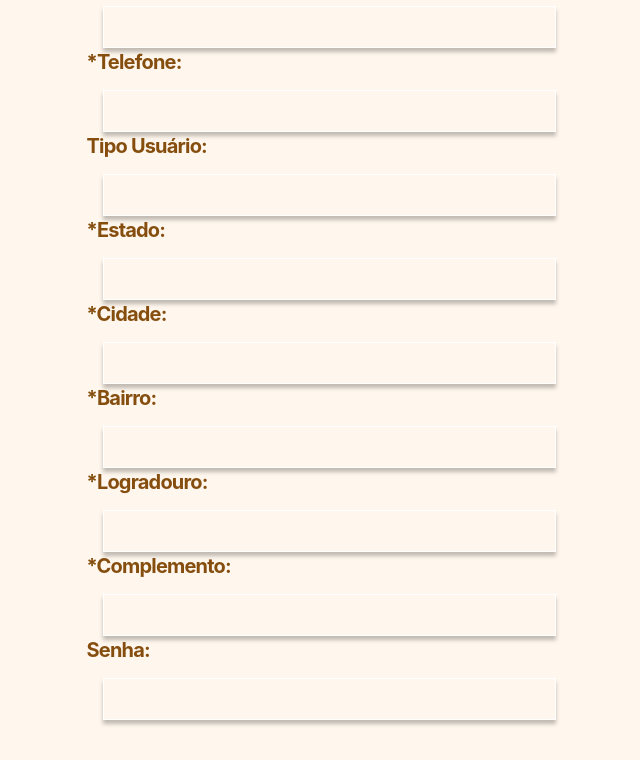
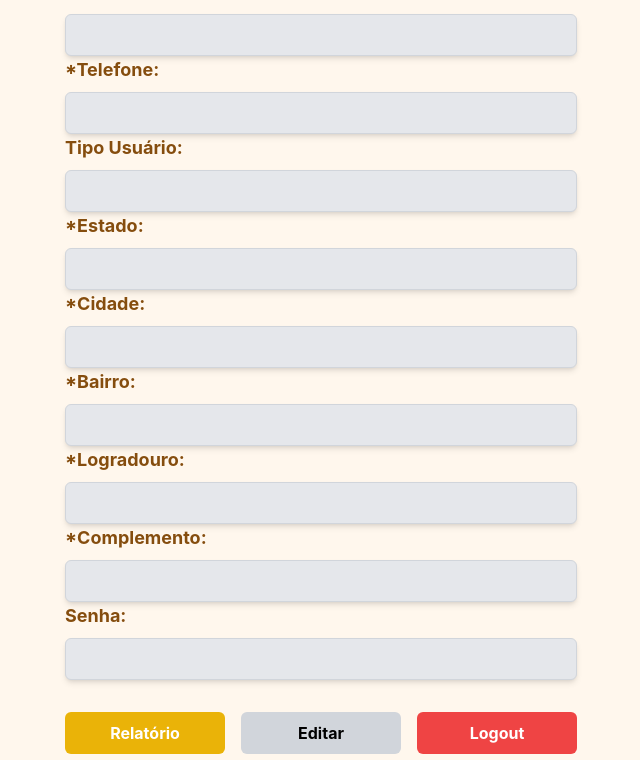
Before and after one commit to Ana-beatriz2/food_share-frontend, a React (Vite) app: page /visualizarUsuario in a window 1280 px wide. Shown: the part 620-1380 px from the top of the page, without its empty margins (319-959 px from the left). Built offline with nearby package versions, Linux system fonts and the light colour scheme.

Commit message:
visualizar e editar usuario

```diff
--- a/package.json
+++ b/package.json
@@ -19,7 +19,7 @@
     "react": "^18.3.1",
     "react-dom": "^18.3.1",
     "react-hook-form": "^7.54.2",
-    "react-router-dom": "^7.1.3",
+    "react-router-dom": "^7.1.5",
     "react-toastify": "^11.0.3",
     "tailwind-merge": "^2.6.0",
     "tailwindcss-animate": "^1.0.7"
--- /dev/null
+++ b/src/pages/app/EditarUsuario.jsx
@@ -0,0 +1,148 @@
+import React, { useState, useEffect } from "react";
+import { useForm } from "react-hook-form";
+import api from "@/services/api";
+import Logo from "@/components/ui/logo";
+import { useNavigate } from "react-router-dom";
+
+
+export function EditarUsuario({ usuarioID }) {
+    const [usuario, setUsuario] = useState(null);
+    const [isLoading, setIsLoading] = useState(true);
+
+    useEffect(() => {
+      const fetchUsuario = async () => {
+        try {
+          const response = await api.get("/usuario");
+          if (!response.ok) {
+            throw new Error("Erro ao buscar usuário");
+          }
+          const data = await response.json();
+          setUsuario(data);
+        } catch (error) {
+          alert(error.message);
+        } finally {
+          setIsLoading(false);
+        }
+      };
+      fetchUsuario();
+    }, [usuarioID]);
+
+    if (isLoading) {
+      return <p>Carregando...</p>;
+    }
+
+    if (!usuario) {
+      return <p>Usuário não encontrado.</p>;
+    }
+
+    return (
+      <div className="p-4 md:p-8">
+        <h2 className="text-xl font-bold">Detalhes do Usuário</h2>
+        <p>Nome: {usuario.nome}</p>
+        <p>Email: {usuario.email}</p>
+        <p>senha: {usuario.senha}</p>
+        <p>tipoUsuario: {usuario.enum('doador','receptor')}</p>
+        <p>Telefone: {usuario.telefone}</p>
+        <p>Endereço: {usuario.bairro}, {usuario.cidade}, {usuario.logadouro} - {usuario.complemento}, {usuario.estado}</p>
+        <p>CPF: {usuario.cpf}</p>
+        <p>CNPJ: {usuario.cnpj}</p>
+      </div>
+    );
+  }
+
+  const InputField = ({ label, placeholder, register }) => {
+    const id = React.useId();
+
+    return (
+      <div className="flex flex-col gap-2 w-full max-w-lg">
+        <label htmlFor={id} className="text-lg font-bold text-yellow-800">
+          {label}
+        </label>
+        <input
+          id={id}
+          type="text"
+          placeholder={placeholder}
+          {...register}
+          className="px-4 py-2 border border-gray-300 rounded-md w-full text-base bg-white shadow-md"
+        />
+      </div>
+    );
+  };
+
+  const ActionButtons = ({ handleSubmit, onSubmit, handleLogout }) => {
+    const navigate = useNavigate(); // Hook para navegação
+
+    return (
+        <form onSubmit={handleSubmit(onSubmit)} className="flex flex-col md:flex-row gap-4 mt-8 w-full max-w-lg">
+            <button
+                type="button"
+                onClick={() => navigate(-1)} // Voltar para a página anterior
+                className="px-4 py-2 bg-gray-300 text-black rounded-md font-bold w-full"
+            >
+                Voltar
+            </button>
+            <button type="submit" className="px-4 py-2 bg-green-500 text-white rounded-md font-bold w-full">
+                Salvar
+            </button>
+        </form>
+    );
+};
+
+  const AccountDetails = () => {
+    const { register, handleSubmit } = useForm();
+
+    const onSubmit = async (data) => {
+      try {
+        const response = await fetch("http://localhost:3000/api", {
+          method: "POST",
+          headers: {
+            "Content-Type": "application/json",
+          },
+          body: JSON.stringify(data),
+        });
+        if (!response.ok) {
+          throw new Error("Erro ao salvar os dados");
+        }
+        alert("Dados salvos com sucesso!");
+      } catch (error) {
+        alert(error.message);
+      }
+    };
+
+    const handleLogout = () => {
+      localStorage.removeItem("token");
+      window.location.href = "/login";
+    };
+    const inputFields = [
+      { label: "*Nome Completo:", value: register.nome },
+      { label: "CNPJ:", name: "cnpj" },
+      { label: "CPF", name: "cpf" },
+      { label: "*Email:", name: "email", isEmail: true },
+      { label: "*Telefone:", name: "telefone" },
+      { label: "Tipo Usuário:", name: "tipoUsuario" },
+      { label: "*Estado:", name: "estado" },
+      { label: "*Cidade:", name: "cidade" },
+      { label: "*Bairro:", name: "bairro" },
+      { label: "*Logradouro:", name: "logadouro" },
+      { label: "*Complemento:", name: "complemento" },
+      { label: "Senha:", name: "senha" },
+    ];
+
+    return (
+      <div className="flex flex-col items-center p-4 md:p-8 bg-orange-50 text-black">
+        <Logo />
+        <div className="mt-4 text-3xl md:text-4xl font-bold" style={{ color: "#99A146" }}>
+          Editar usuário
+        </div>
+
+        <form onSubmit={handleSubmit(onSubmit)} className="w-full max-w-lg mt-6">
+          {inputFields.map((field, index) => (
+            <InputField key={index} register={register} {...field} />
+          ))}
+          <ActionButtons handleSubmit={handleSubmit} onSubmit={onSubmit} />
+        </form>
+      </div>
+    );
+  };
+
+  export default AccountDetails;
--- a/src/pages/app/visualizarUsuario.jsx
+++ b/src/pages/app/visualizarUsuario.jsx
@@ -1,56 +1,63 @@
-import React from "react";
+import React, { useState, useEffect } from "react";
 import { useForm } from "react-hook-form";
 import api from "@/services/api";
 import Logo from "@/components/ui/logo";
+import { useNavigate } from "react-router-dom";
 
-export function VisualizarUsuario(userId) {
-  const [user, setUser] = useState(null);
+export function VisualizarUsuario(usuarioID) {
+  const [usuario, setUsuario] = useState(null);
   const [isLoading, setIsLoading] = useState(true);
 
   useEffect(() => {
-    const fetchUser = async () => {
+    const fetchUsuario = async () => {
       try {
-        const response = await fetch(`http://localhost:3000/api/${userId}`);
+        const response = await api.get("/usuario/:id");
         if (!response.ok) {
           throw new Error("Erro ao buscar usuário");
         }
         const data = await response.json();
-        setUser(data);
+        setUsuario(data);
       } catch (error) {
         alert(error.message);
       } finally {
         setIsLoading(false);
       }
     };
-    fetchUser();
-  }, [userId]);
+    fetchUsuario();
+  }, [usuarioID]);
 
   if (isLoading) {
     return <p>Carregando...</p>;
   }
 
-  if (!user) {
+  if (!usuario) {
     return <p>Usuário não encontrado.</p>;
   }
 
   return (
-    <div>
-      <h2>Detalhes do Usuário</h2>
-      <p>Nome: {user.fullName}</p>
-      <p>Email: {user.email}</p>
-      <p>Telefone: {user.phone}</p>
-      <p>Endereço: {user.address}, {user.neighborhood}, {user.city} - {user.state}</p>
+    <div className="p-4 md:p-8">
+      <h2 className="text-xl font-bold">Detalhes do Usuário</h2>
+      <p>Nome: {usuario.nome}</p>
+      <p>Email: {usuario.email}</p>
+      <p>Senha: {usuario.senha}</p>
+      <p>Tipo de Usuário: {usuario.tipoUsuario}</p>
+      <p>Telefone: {usuario.telefone}</p>
+      <p>
+        Endereço: {usuario.bairro}, {usuario.cidade}, {usuario.logradouro} -{" "}
+        {usuario.complemento}, {usuario.estado}
+      </p>
+      <p>CPF: {usuario.cpf}</p>
+      <p>CNPJ: {usuario.cnpj}</p>
     </div>
   );
 }
 
-
-const InputField = ({ label, placeholder, className, register }) => {
+const InputField = ({ label, placeholder, register, readOnly }) => {
   const id = React.useId();
 
   return (
-    <div className="flex flex-col gap-3.5">
-      <label htmlFor={id} className="text-xl font-bold text-yellow-800">
+    <div className="flex flex-col gap-2 w-full max-w-lg">
+      <label htmlFor={id} className="text-lg font-bold text-yellow-800">
         {label}
       </label>
       <input
@@ -58,29 +65,42 @@ const InputField = ({ label, placeholder, className, register }) => {
         type="text"
         placeholder={placeholder}
         {...register}
-        className={`px-4 py-2 ml-4 max-w-full text-base border border-white border-solid bg-blend-normal bg-violet-200 bg-opacity-0 shadow-[0px_4px_4px_rgba(0,0,0,0.25)] w-[453px] max-md:pr-5 ${className}`}
+        className={`px-4 py-2 border border-gray-300 rounded-md w-full text-base shadow-md ${
+          readOnly ? "bg-gray-200 cursor-not-allowed" : "bg-white"
+        }`}
+        readOnly={readOnly}
       />
     </div>
   );
 };
 
-const ActionButtons = ({ handleSubmit, onSubmit }) => {
+const ActionButtons = ({ handleSubmit, onSubmit, handleLogout, usuarioID  }) => {
+  const navigate = useNavigate();
+
   return (
-    <form onSubmit={handleSubmit(onSubmit)} className="flex gap-5 justify-between mt-14 w-80 max-w-full text-sm font-bold text-black whitespace-nowrap max-md:mt-10">
+    <form
+      onSubmit={handleSubmit(onSubmit)}
+      className="flex flex-col md:flex-row gap-4 mt-8 w-full max-w-lg"
+    >
       <button
         type="submit"
-            className="px-0 py-3.5 mt-8 w-full text-2xl font-bold text-center text-yellow-800 bg-third cursor-pointer border-[none] shadow-[0_4px_4px_rgba(0,0,0,0.25)]">
+        className="px-4 py-2 bg-yellow-500 text-white rounded-md font-bold w-full"
+      >
         Relatório
       </button>
       <button
-            type="submit"
-            className="px-0 py-3.5 mt-8 w-full text-2xl font-bold text-center text-yellow-800 bg-third cursor-pointer border-[none] shadow-[0_4px_4px_rgba(0,0,0,0.25)]">
-            Voltar
+        type="button"
+        onClick={() => navigate(`/editarUsuario/${usuarioID}`)}
+        className="px-4 py-2 bg-gray-300 text-black rounded-md font-bold w-full"
+      >
+        Editar
       </button>
       <button
-            type="submit"
-            className="px-0 py-3.5 mt-8 w-full text-2xl font-bold text-center text-yellow-800 bg-third cursor-pointer border-[none] shadow-[0_4px_4px_rgba(0,0,0,0.25)]">
-            Salvar
+        type="button"
+        onClick={handleLogout}
+        className="px-4 py-2 bg-red-500 text-white rounded-md font-bold w-full"
+      >
+        Logout
       </button>
     </form>
   );
@@ -91,7 +111,7 @@ const AccountDetails = () => {
 
   const onSubmit = async (data) => {
     try {
-      const response = await fetch("https://seu-backend.com/api/account", {
+      const response = await fetch("http://localhost:3000/api", {
         method: "POST",
         headers: {
           "Content-Type": "application/json",
@@ -107,32 +127,45 @@ const AccountDetails = () => {
     }
   };
 
+  const handleLogout = () => {
+    localStorage.removeItem("token");
+    window.location.href = "/login";
+  };
+
   const inputFields = [
-    { label: "*Nome Completo:", name: "fullName" },
-    { label: "CNPJ:", name: "cnpj" },
-    { label: "CPF", name: "cpf" },
-    { label: "*Email:", name: "email", isEmail: true },
-    { label: "*Telefone:", name: "phone" },
-    { label: "Tipo Usuário:", name: "userType" },
-    { label: "*Estado:", name: "state" },
-    { label: "*Cidade:", name: "city" },
-    { label: "*Bairro:", name: "neighborhood" },
-    { label: "*Logradouro:", name: "address" },
-    { label: "*Complemento:", name: "complement" },
-    { label: "Senha:", name: "password" },
+    { label: "*Nome Completo:", name: "nome", readOnly: true },
+    { label: "CNPJ:", name: "cnpj", readOnly: true },
+    { label: "CPF:", name: "cpf", readOnly: true },
+    { label: "*Email:", name: "email", readOnly: true },
+    { label: "*Telefone:", name: "telefone", readOnly: true },
+    { label: "Tipo Usuário:", name: "tipoUsuario", readOnly: true },
+    { label: "*Estado:", name: "estado", readOnly: true },
+    { label: "*Cidade:", name: "cidade", readOnly: true },
+    { label: "*Bairro:", name: "bairro", readOnly: true },
+    { label: "*Logradouro:", name: "logradouro", readOnly: true },
+    { label: "*Complemento:", name: "complemento", readOnly: true },
+    { label: "Senha:", name: "senha", readOnly: true },
   ];
 
   return (
-    <div className="flex overflow-hidden flex-col items-center pb-20 tracking-tighter text-black bg-orange-50">
+    <div className="flex flex-col items-center p-4 md:p-8 bg-orange-50 text-black">
       <Logo />
-                <div className="mt-8 text-5xl font-bold" style={{ color: "#99A146" }}>
-                    Cadastro Posto de Coleta
+      <div
+        className="mt-4 text-3xl md:text-4xl font-bold"
+        style={{ color: "#99A146" }}
+      >
+        Detalhes da Conta
       </div>
-      <form onSubmit={handleSubmit(onSubmit)}>
+
+      <form onSubmit={handleSubmit(onSubmit)} className="w-full max-w-lg mt-6">
         {inputFields.map((field, index) => (
-          <InputField key={index} register={register} {...field} />
+          <InputField
+            key={index}
+            register={register(field.name)}
+            {...field}
+          />
         ))}
-        <ActionButtons handleSubmit={handleSubmit} onSubmit={onSubmit} />
+        <ActionButtons handleSubmit={handleSubmit} onSubmit={onSubmit} handleLogout={handleLogout} />
       </form>
     </div>
   );
```
Also changed, not shown: src/pages/router.jsx (+5 -3 lines), 1 other file (tests, documents, lock files or other folders). Lines whose indentation alone changed are shown as unchanged.
